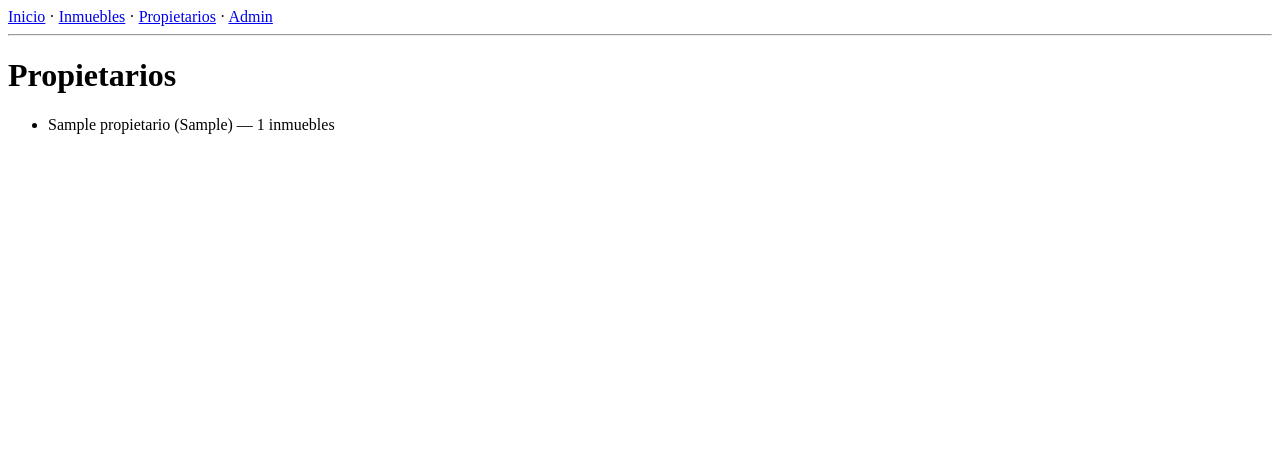
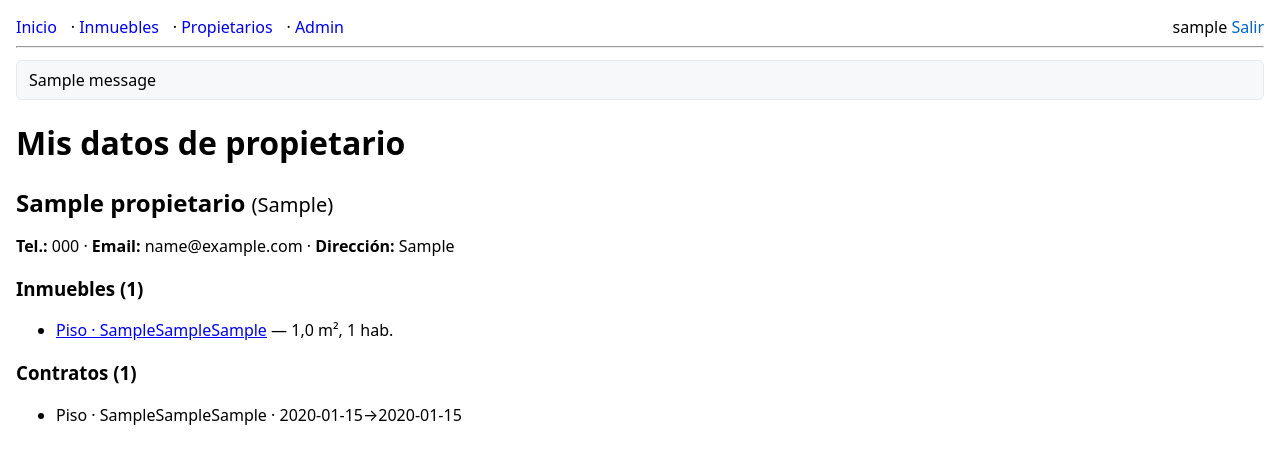
Before and after one commit to PDN-88/mi_proyecto, a Django app: page /propietarios/ in a window 1280 px wide. Shown: the top 464 px of the page. Run offline with Django 5.2, Linux system fonts and the light colour scheme; the first user in the database is signed in; tables that the repository leaves empty hold one stand-in row (Sample ...); one stand-in notice (Sample message) is shown.

```diff
--- a/config/urls.py
+++ b/config/urls.py
@@ -1,29 +1,30 @@
 """
 URL configuration for config project.
+"""
 
-The `urlpatterns` list routes URLs to views. For more information please see:
-    https://docs.djangoproject.com/en/5.2/topics/http/urls/
-Examples:
-Function views
-    1. Add an import:  from my_app import views
-    2. Add a URL to urlpatterns:  path('', views.home, name='home')
-Class-based views
-    1. Add an import:  from other_app.views import Home
-    2. Add a URL to urlpatterns:  path('', Home.as_view(), name='home')
-Including another URLconf
-    1. Import the include() function: from django.urls import include, path
-    2. Add a URL to urlpatterns:  path('blog/', include('blog.urls'))
-"""
 from django.contrib import admin
 from django.urls import path, include
-from django.conf import settings
-from django.conf.urls.static import static
+from django.views.generic import RedirectView, TemplateView
 
 urlpatterns = [
-    path('admin/', admin.site.urls),
-    path('', include('core.urls')),
-   # path('inmuebles/', include('inmuebles.urls')),
-    path('accounts/', include('django.contrib.auth.urls')),  # login
-    #path('accounts/login/',  auth_views.LoginView.as_view(),  name='login'),
-   # path('accounts/logout/', auth_views.LogoutView.as_view(), name='logout'),
+    path("admin/", admin.site.urls),
+
+    # URLs de tu app principal
+    path("", include(("core.urls", "core"), namespace="core")),
+
+    # Auth de Django (login/logout/reset...)
+    path("accounts/", include("django.contrib.auth.urls")),
+
+    # Página de "sesión cerrada" (si la usas)
+    path(
+        "accounts/logged-out/",
+        TemplateView.as_view(template_name="registration/logged_out.html"),
+        name="logged_out",
+    ),
+
+    # Evitar /accounts/profile/ 404
+    path(
+        "accounts/profile/",
+        RedirectView.as_view(pattern_name="core:home", permanent=False),
+    ),
 ]
--- a/core/models.py
+++ b/core/models.py
@@ -10,6 +10,8 @@ class Propietario(models.Model):
     telefono = models.CharField(max_length=20, blank= True)
     email = models.EmailField(max_length=100, blank=True)
     direccion = models.CharField(max_length=100, blank = True)
+    usuario = models.ForeignKey(User, null=True, blank=True, on_delete=models.SET_NULL, related_name="propietarios")
+
     #codigo postal =
 
     def __str__(self):
@@ -44,6 +46,7 @@ class Inquilino(models.Model):
     telefono = models.CharField(max_length=20, blank=True)
     email = models.EmailField(max_length=100, blank=True)
     inmueble = models.ForeignKey(Inmueble, on_delete=models.PROTECT, related_name='inquilinos', null=True,blank=True)
+    usuario = models.ForeignKey(User, null=True, blank=True, on_delete=models.SET_NULL, related_name="inquilinos")
 
     def __str__(self):
         return f"{self.nombre} ({self.dni})"
--- a/core/templates/core/propietario_list.html
+++ b/core/templates/core/propietario_list.html
@@ -1,12 +1,42 @@
 {% extends "base.html" %}
-{% block title %}Propietarios · Inmogestor{% endblock %}
+{% block title %}Mis datos de propietario{% endblock %}
 {% block content %}
-<h1>Propietarios</h1>
-<ul>
+<h1>Mis datos de propietario</h1>
+
+{% if object_list %}
   {% for p in object_list %}
-    <li>{{ p.nombre }} ({{ p.dni }}) — {{ p.num_inmuebles }} inmuebles</li>
-  {% empty %}
-    <li>No hay propietarios.</li>
+    <section style="margin-bottom:1.5rem;">
+      <h2 style="margin:0 0 .25rem 0;">{{ p.nombre }} <small style="font-weight:normal;">({{ p.dni }})</small></h2>
+      <p>
+        <strong>Tel.:</strong> {{ p.telefono|default:"—" }} ·
+        <strong>Email:</strong> {{ p.email|default:"—" }} ·
+        <strong>Dirección:</strong> {{ p.direccion|default:"—" }}
+      </p>
+
+      <h3>Inmuebles ({{ p.inmuebles.count }})</h3>
+      <ul>
+        {% for i in p.inmuebles.all %}
+          <li>
+            <a href="{% url 'core:inmueble_detail' i.pk %}">{{ i }}</a>
+            — {{ i.metros }} m²{% if i.habitaciones %}, {{ i.habitaciones }} hab.{% endif %}
+          </li>
+        {% empty %}
+          <li>No hay inmuebles asociados.</li>
+        {% endfor %}
+      </ul>
+
+      <h3>Contratos ({{ p.contratos.count }})</h3>
+      <ul>
+        {% for c in p.contratos.all %}
+          <li>{{ c }}</li>
+        {% empty %}
+          <li>No hay contratos registrados.</li>
+        {% endfor %}
+      </ul>
+    </section>
   {% endfor %}
-</ul>
+{% else %}
+  <p>No hay un Propietario vinculado a tu usuario. Si crees que es un error, contacta con el gestor.</p>
+{% endif %}
+
 {% endblock %}
--- /dev/null
+++ b/core/templatetags/roles.py
@@ -0,0 +1,7 @@
+from django import template
+register = template.Library()
+
+@register.filter
+def in_group(user, group_name):
+    # ahora no importa si pones "Inquilinos", "inquilinos", etc.
+    return user.is_authenticated and user.groups.filter(name__iexact=group_name).exists()
--- a/core/views.py
+++ b/core/views.py
@@ -1,13 +1,20 @@
-from django.shortcuts import render
-def home(request):
-    return render(request, 'home.html')
 # Create your views here.
 # core/views.py
 from django.urls import reverse_lazy
 from django.views.generic import ListView, DetailView, CreateView, UpdateView, DeleteView
 from django.contrib.auth.mixins import LoginRequiredMixin
+from django.contrib.auth.decorators import login_required
+from django.shortcuts import render
 from .models import Inmueble, Propietario
 from .forms import InmuebleForm
+
+@login_required
+
+def home(request):
+    return render(request, "home.html")
+
+def user_in_group(user, name: str) -> bool:
+    return user.is_authenticated and user.groups.filter(name__iexact=name).exists()
 
 # --- Inmuebles ---
 class InmuebleList(LoginRequiredMixin, ListView):
--- a/templates/base.html
+++ b/templates/base.html
@@ -4,15 +4,68 @@
   <meta charset="utf-8" />
   <title>{% block title %}Inmogestor{% endblock %}</title>
   {% load static %}
+  {% block extra_head %}{% endblock %}
+  <style>
+    body { font-family: system-ui, -apple-system, Segoe UI, Roboto, Arial, sans-serif; margin: 16px; }
+    nav a { text-decoration: none; margin-right: .6rem; }
+    nav a:hover { text-decoration: underline; }
+    .right { float: right; }
+    .btn-link { background: none; border: none; color: #06c; cursor: pointer; padding: 0; font: inherit; }
+    .messages { margin: .75rem 0; padding: 0; list-style: none; }
+    .messages li { margin: .25rem 0; padding: .5rem .75rem; background: #f6f8fa; border: 1px solid #e5e7eb; border-radius: .375rem; }
+  </style>
 </head>
 <body>
+  {% load roles %}
+
   <nav>
-    <a href="{% url 'core:home' %}">Inicio</a> ·
-    <a href="{% url 'core:inmueble_list' %}">Inmuebles</a> ·
-    <a href="{% url 'core:propietario_list' %}">Propietarios</a> ·
-    <a href="/admin/">Admin</a>
+    <a href="{% url 'core:home' %}">Inicio</a>
+
+    {# Enlaces a paneles por grupo #}
+    {% if user|in_group:"Propietarios" %}
+      · <a href="{% url 'core:propietario_panel' %}">Mi panel de propietario</a>
+    {% endif %}
+    {% if user|in_group:"Inquilinos" %}
+      · <a href="{% url 'core:inquilino_panel' %}">Mi panel de inquilino</a>
+    {% endif %}
+
+    {# Enlaces visibles solo si tiene permiso de ver el modelo #}
+    {% if perms.core.view_inmueble %}
+      · <a href="{% url 'core:inmueble_list' %}">Inmuebles</a>
+    {% endif %}
+    {% if perms.core.view_propietario %}
+      · <a href="{% url 'core:propietario_list' %}">Propietarios</a>
+    {% endif %}
+
+    · <a href="/admin/">Admin</a>
+
+    <span class="right">
+      {% if user.is_authenticated %}
+        {{ user.username }}
+        <form method="post" action="{% url 'logout' %}" style="display:inline;">
+          {% csrf_token %}
+          <input type="hidden" name="next" value="{% url 'login' %}">
+          <button type="submit" class="btn-link">Salir</button>
+        </form>
+      {% else %}
+        <a href="{% url 'login' %}">Entrar</a>
+      {% endif %}
+    </span>
   </nav>
-  <hr/>
+
+  <hr>
+
+  {# Mensajes flash (opcionales, si usas django.contrib.messages) #}
+  {% if messages %}
+    <ul class="messages">
+      {% for message in messages %}
+        <li>{{ message }}</li>
+      {% endfor %}
+    </ul>
+  {% endif %}
+
   {% block content %}{% endblock %}
+
+  {% block extra_js %}{% endblock %}
 </body>
 </html>
--- /dev/null
+++ b/templates/registration/logged_out.html
@@ -0,0 +1,6 @@
+{% extends "base.html" %}
+{% block title %}Sesión cerrada{% endblock %}
+{% block content %}
+<p>Has cerrado sesión.</p>
+<p><a href="{% url 'login' %}">Volver a entrar</a></p>
+{% endblock %}
```
Also changed, not shown: config/settings.py (+32 -65 lines), templates/registration/login.html (added, +14 -0 lines), templates/registration/password _reset_form.html (added, +9 -0 lines), core/migrations/0003_inquilino_usuario_propietario_usuario.py (added), core/templates/core/panel_inquilino.html (added), core/templatetags/__init__.py (added).
